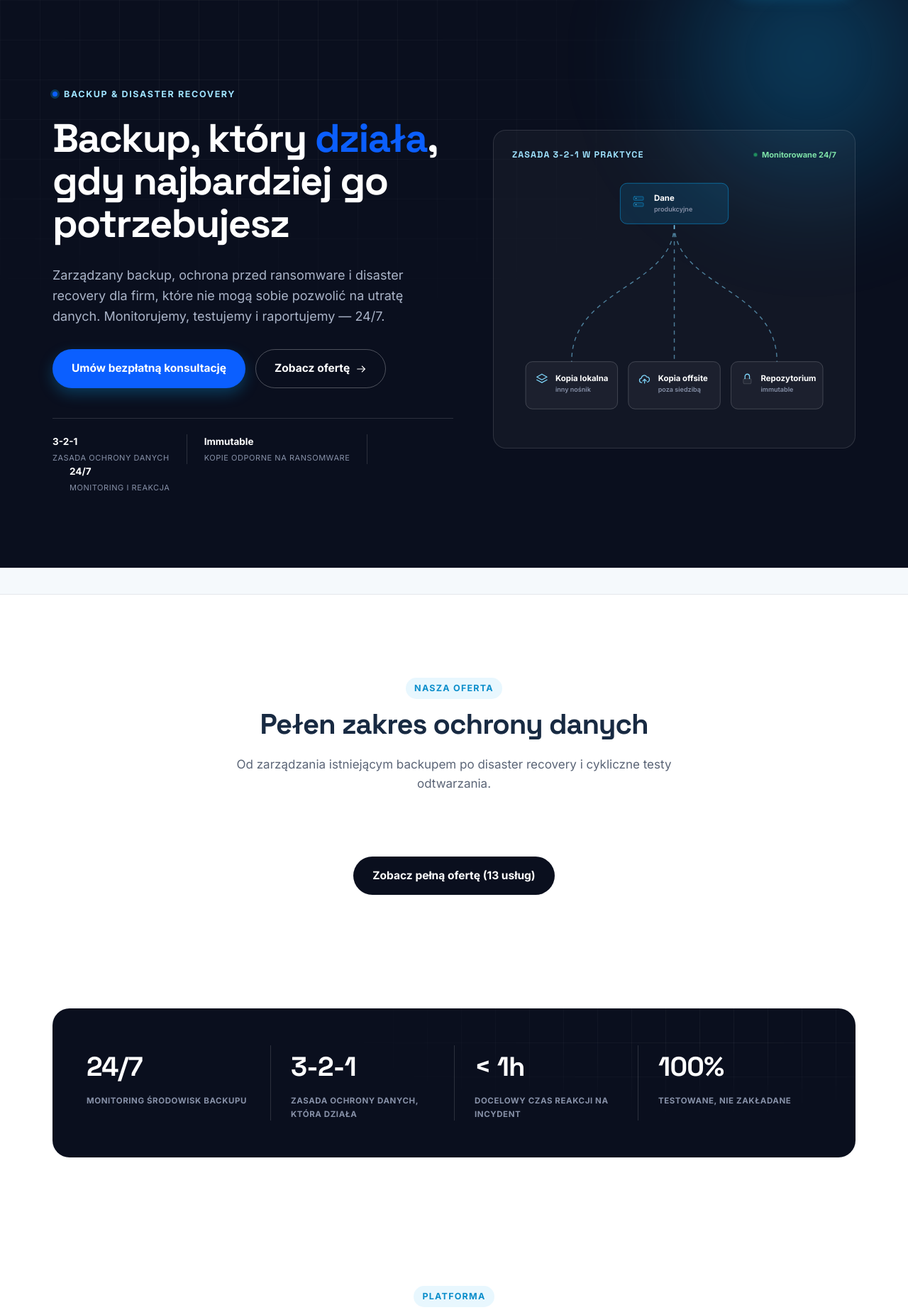
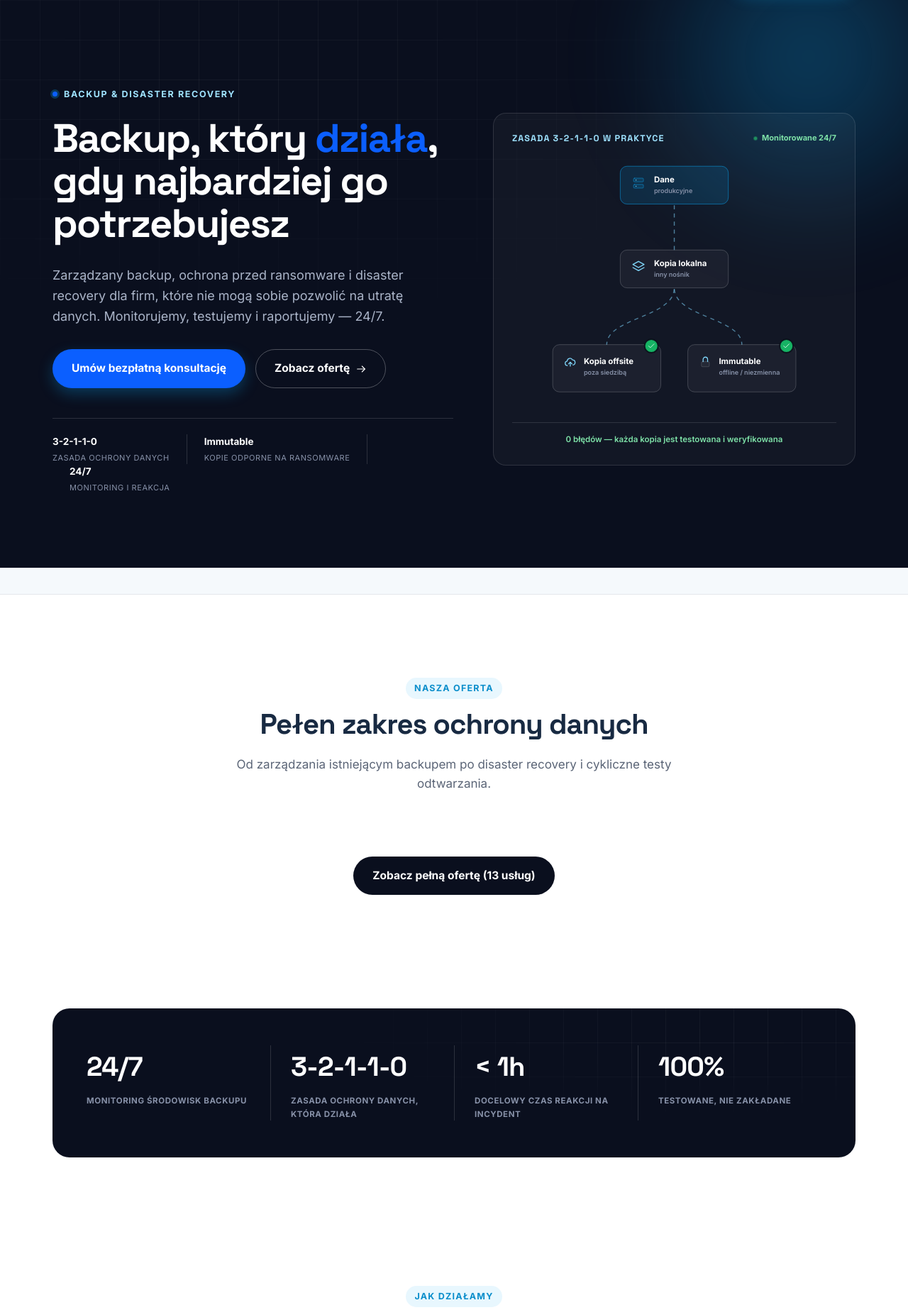
Before and after one commit to szczubix/SecureWare, a PHP site: page / in a window 1280 px wide. Shown: the part 77-1923 px from the top of the page at 71% size. Run offline with PHP 8.4, Linux system fonts and the light colour scheme; data that the repository does not hold is empty.

Commit message:
Rework hero diagram as sequential 3-2-1-1-0 flow; rename Platforma section; more motion in the rule section
- Every prominent '3-2-1' mention on the homepage (hero spec, diagram title,
  stats band, platform panel copy, rule section intro) now reads
  '3-2-1-1-0'. Left the dedicated blog article and two service descriptions
  that specifically narrate the classic rule's history alone, since they
  build their own point around it and there's already a full 3-2-1-1-0
  section on the page.
- Hero diagram is no longer a 3-way fan-out from production - it's now
  sequential like requested: Dane produkcyjne -> Kopia lokalna, then Kopia
  lokalna branches to Kopia offsite and Immutable, each with a small green
  verified badge, plus a '0 błędów' footer line under the diagram.
- Renamed the 'Platforma' section to 'Jak działamy' / 'Trzy filary pełnej
  ochrony danych' - SecureWare sells managed services, not a software
  platform, so calling it a platform was inaccurate framing.
- Added more motion to the 3-2-1-1-0 rule section: an icon badge per node,
  a small glowing packet animated along the connector line on a loop, and
  the expand/collapse switched from an abrupt display toggle to an animated
  max-height/opacity transition.

Verified locally: seeded DB + headless browser, diagram renders correctly
sequential with checkmarks, rule section expand/collapse animates smoothly,
no PHP warnings across all pages.

```diff
--- a/assets/css/site.css
+++ b/assets/css/site.css
@@ -162,6 +162,9 @@ h1, h2, h3, h4 { font-family: var(--sw-font-display); line-height: 1.12; margin:
 .sw-diagram .node text { fill: #fff; font-family: var(--sw-font); font-size: 12px; font-weight: 700; }
 .sw-diagram .node .sub { fill: #8791a8; font-size: 9.5px; font-weight: 600; }
 .sw-diagram .node .icon { color: #7fd6fb; }
+.sw-diagram .verified circle { fill: #16b364; stroke: rgba(10,15,25,.9); stroke-width: 2; }
+.sw-diagram .verified svg { color: #fff; }
+.sw-diagram-card__foot { margin-top: 14px; padding-top: 14px; border-top: 1px solid rgba(255,255,255,.12); text-align: center; font-size: 11.5px; font-weight: 600; color: #7ee2a8; }
 @keyframes swFlow { to { stroke-dashoffset: -24; } }
 
 /* ---- Ticker strip ---- */
@@ -250,19 +253,24 @@ h1, h2, h3, h4 { font-family: var(--sw-font-display); line-height: 1.12; margin:
 .sw-rule__line { display: block; width: 100%; height: 22px; margin-bottom: -4px; }
 .sw-rule__line .base { fill: none; stroke: var(--sw-border); stroke-width: 2; }
 .sw-rule__line .flow { fill: none; stroke: var(--sw-primary); stroke-width: 2; stroke-dasharray: 10 16; animation: swFlow 1.8s linear infinite; }
+.sw-rule__packet { position: absolute; top: 4px; left: 0; width: 9px; height: 9px; margin-left: -4.5px; border-radius: 50%; background: radial-gradient(circle, #fff, var(--sw-primary) 70%); box-shadow: 0 0 12px 3px rgba(11,165,239,.6); animation: swPacketMove 3.4s ease-in-out infinite; }
+@keyframes swPacketMove { 0% { left: 0%; opacity: 0; } 8% { opacity: 1; } 92% { opacity: 1; } 100% { left: 100%; opacity: 0; } }
 .sw-rule__row { display: grid; grid-template-columns: repeat(5, 1fr); gap: 16px; position: relative; z-index: 1; }
 .sw-rule__item { display: flex; flex-direction: column; }
-.sw-rule__node { display: flex; flex-direction: column; align-items: center; gap: 6px; background: #fff; border: 1px solid var(--sw-border); border-radius: 16px; padding: 22px 12px 18px; cursor: pointer; font-family: inherit; transition: border-color .2s ease, box-shadow .2s ease, transform .2s ease; }
+.sw-rule__node { display: flex; flex-direction: column; align-items: center; gap: 6px; background: #fff; border: 1px solid var(--sw-border); border-radius: 16px; padding: 20px 12px 18px; cursor: pointer; font-family: inherit; transition: border-color .2s ease, box-shadow .2s ease, transform .2s ease; }
 .sw-rule__node:hover { transform: translateY(-3px); box-shadow: 0 14px 30px -14px rgba(24,42,66,.2); }
 .sw-rule__node[aria-expanded="true"] { border-color: var(--sw-primary); box-shadow: 0 14px 30px -14px rgba(11,165,239,.35); }
-.sw-rule__node .num { font-family: var(--sw-font-display); font-size: 32px; font-weight: 700; color: var(--sw-primary); line-height: 1; }
+.sw-rule__node .icon-badge { width: 34px; height: 34px; border-radius: 10px; background: var(--sw-primary-tint); color: var(--sw-primary); display: flex; align-items: center; justify-content: center; margin-bottom: 2px; transition: background .25s ease, color .25s ease, transform .3s cubic-bezier(.34,1.56,.64,1); }
+.sw-rule__node:hover .icon-badge { transform: scale(1.1) rotate(-4deg); }
+.sw-rule__node[aria-expanded="true"] .icon-badge { background: var(--sw-primary); color: #fff; }
+.sw-rule__node .num { font-family: var(--sw-font-display); font-size: 30px; font-weight: 700; color: var(--sw-primary); line-height: 1; }
 .sw-rule__node .label { font-size: 12px; font-weight: 700; color: var(--sw-dark); text-align: center; }
 .sw-rule__node svg:last-child { color: var(--sw-muted); transition: transform .25s ease; }
 .sw-rule__node[aria-expanded="true"] svg:last-child { transform: rotate(180deg); color: var(--sw-primary); }
-.sw-rule__panel { display: none; margin-top: 10px; background: var(--sw-bg); border: 1px solid var(--sw-border); border-radius: 14px; padding: 16px; animation: swFadeUp .3s cubic-bezier(.16,.8,.24,1); }
-.sw-rule__panel.is-open { display: block; }
-.sw-rule__panel p { margin: 0; font-size: 13px; color: var(--sw-muted); }
-@media (max-width: 900px) { .sw-rule__row { grid-template-columns: repeat(2, 1fr); } .sw-rule__line { display: none; } }
+.sw-rule__panel { max-height: 0; margin-top: 0; opacity: 0; overflow: hidden; background: var(--sw-bg); border: 1px solid transparent; border-radius: 14px; transition: max-height .35s cubic-bezier(.16,.8,.24,1), opacity .3s ease, margin-top .35s ease, border-color .3s ease; }
+.sw-rule__panel.is-open { max-height: 260px; margin-top: 10px; opacity: 1; border-color: var(--sw-border); }
+.sw-rule__panel p { margin: 0; padding: 16px; font-size: 13px; color: var(--sw-muted); }
+@media (max-width: 900px) { .sw-rule__row { grid-template-columns: repeat(2, 1fr); } .sw-rule__line, .sw-rule__packet { display: none; } }
 @media (max-width: 540px) { .sw-rule__row { grid-template-columns: 1fr; } }
 
 /* ---- Why us: editorial numbered list (deliberately not another icon-circle grid) ---- */
--- a/views/site/home.php
+++ b/views/site/home.php
@@ -17,7 +17,7 @@ $teaser = array_slice($services, 0, 6);
                 <a href="/oferta" class="sw-btn sw-btn--ghost">Zobacz ofertę <?= Icons::svg('arrow-right', 16) ?></a>
             </div>
             <div class="sw-hero__specs sw-anim-in sw-delay-5">
-                <div><strong>3-2-1</strong><span>Zasada ochrony danych</span></div>
+                <div><strong>3-2-1-1-0</strong><span>Zasada ochrony danych</span></div>
                 <div><strong>Immutable</strong><span>Kopie odporne na ransomware</span></div>
                 <div><strong>24/7</strong><span>Monitoring i reakcja</span></div>
             </div>
@@ -25,42 +25,51 @@ $teaser = array_slice($services, 0, 6);
         <div class="sw-anim-in sw-delay-3">
             <div class="sw-diagram-card">
                 <div class="sw-diagram-card__head">
-                    <h3>Zasada 3-2-1 w praktyce</h3>
+                    <h3>Zasada 3-2-1-1-0 w praktyce</h3>
                     <span class="sw-diagram-card__live">Monitorowane 24/7</span>
                 </div>
                 <svg class="sw-diagram" viewBox="0 0 480 380" xmlns="http://www.w3.org/2000/svg">
-                    <path class="flow" d="M240,76 C240,170 88,170 88,280"/>
-                    <path class="flow" d="M240,76 L240,280"/>
-                    <path class="flow" d="M240,76 C240,170 392,170 392,280"/>
+                    <path class="flow" d="M240,72 L240,140"/>
+                    <path class="flow" d="M240,196 C240,240 140,240 140,280"/>
+                    <path class="flow" d="M240,196 C240,240 340,240 340,280"/>
 
                     <g class="node primary">
-                        <rect x="160" y="16" width="160" height="60" rx="10"/>
-                        <svg class="icon" x="176" y="32" width="22" height="22"><?= Icons::svg('server', 22) ?></svg>
-                        <text x="210" y="42">Dane</text>
-                        <text x="210" y="58" class="sub">produkcyjne</text>
+                        <rect x="160" y="16" width="160" height="56" rx="10"/>
+                        <svg class="icon" x="176" y="30" width="22" height="22"><?= Icons::svg('server', 22) ?></svg>
+                        <text x="210" y="40">Dane</text>
+                        <text x="210" y="56" class="sub">produkcyjne</text>
                     </g>
 
                     <g class="node">
-                        <rect x="20" y="280" width="136" height="70" rx="10"/>
-                        <svg class="icon" x="34" y="296" width="20" height="20"><?= Icons::svg('layers', 20) ?></svg>
-                        <text x="64" y="309">Kopia lokalna</text>
-                        <text x="64" y="325" class="sub">inny nośnik</text>
+                        <rect x="160" y="140" width="160" height="56" rx="10"/>
+                        <svg class="icon" x="176" y="154" width="22" height="22"><?= Icons::svg('layers', 22) ?></svg>
+                        <text x="210" y="164">Kopia lokalna</text>
+                        <text x="210" y="180" class="sub">inny nośnik</text>
                     </g>
 
                     <g class="node">
-                        <rect x="172" y="280" width="136" height="70" rx="10"/>
-                        <svg class="icon" x="186" y="296" width="20" height="20"><?= Icons::svg('cloud-upload', 20) ?></svg>
-                        <text x="216" y="309">Kopia offsite</text>
-                        <text x="216" y="325" class="sub">poza siedzibą</text>
+                        <rect x="60" y="280" width="160" height="70" rx="10"/>
+                        <svg class="icon" x="76" y="296" width="20" height="20"><?= Icons::svg('cloud-upload', 20) ?></svg>
+                        <text x="106" y="309">Kopia offsite</text>
+                        <text x="106" y="325" class="sub">poza siedzibą</text>
+                        <g class="verified" transform="translate(206,282)">
+                            <circle r="10"/>
+                            <svg x="-6" y="-6" width="12" height="12"><?= Icons::svg('check', 12) ?></svg>
+                        </g>
                     </g>
 
                     <g class="node">
-                        <rect x="324" y="280" width="136" height="70" rx="10"/>
-                        <svg class="icon" x="338" y="296" width="20" height="20"><?= Icons::svg('lock', 20) ?></svg>
-                        <text x="368" y="309">Repozytorium</text>
-                        <text x="368" y="325" class="sub">immutable</text>
+                        <rect x="260" y="280" width="160" height="70" rx="10"/>
+                        <svg class="icon" x="276" y="296" width="20" height="20"><?= Icons::svg('lock', 20) ?></svg>
+                        <text x="306" y="309">Immutable</text>
+                        <text x="306" y="325" class="sub">offline / niezmienna</text>
+                        <g class="verified" transform="translate(406,282)">
+                            <circle r="10"/>
+                            <svg x="-6" y="-6" width="12" height="12"><?= Icons::svg('check', 12) ?></svg>
+                        </g>
                     </g>
                 </svg>
+                <div class="sw-diagram-card__foot">0 błędów — każda kopia jest testowana i weryfikowana</div>
             </div>
         </div>
     </div>
@@ -102,7 +111,7 @@ $teaser = array_slice($services, 0, 6);
         <div class="sw-stats-band reveal">
             <div class="sw-stats reveal-stagger reveal-stagger--pop">
                 <div><strong>24/7</strong><span>Monitoring środowisk backupu</span></div>
-                <div><strong>3-2-1</strong><span>Zasada ochrony danych, która działa</span></div>
+                <div><strong>3-2-1-1-0</strong><span>Zasada ochrony danych, która działa</span></div>
                 <div><strong>&lt; 1h</strong><span>Docelowy czas reakcji na incydent</span></div>
                 <div><strong>100%</strong><span>Testowane, nie zakładane</span></div>
             </div>
@@ -113,15 +122,15 @@ $teaser = array_slice($services, 0, 6);
 <section class="sw-section">
     <div class="sw-wrap">
         <div class="sw-section-head reveal">
-            <h5>Platforma</h5>
-            <h2>Jedna platforma, pełna ochrona danych</h2>
-            <p>Trzy filary, na których opieramy każde wdrożenie — od pierwszej kopii po pełne disaster recovery.</p>
+            <h5>Jak działamy</h5>
+            <h2>Trzy filary pełnej ochrony danych</h2>
+            <p>Backup, disaster recovery i monitoring — na tym opieramy każde wdrożenie, od pierwszej kopii po pełne disaster recovery.</p>
         </div>
         <div class="sw-platform reveal">
             <div class="sw-platform__tabs" role="tablist">
                 <button type="button" class="sw-platform__tab is-active" data-tab="backup" role="tab" aria-selected="true">
                     <span class="icon"><?= Icons::svg('cloud-upload', 20) ?></span>
-                    <span><strong>Backup i ochrona</strong><small>Kopie niezmienne, zgodne z 3-2-1</small></span>
+                    <span><strong>Backup i ochrona</strong><small>Kopie niezmienne, zgodne z 3-2-1-1-0</small></span>
                 </button>
                 <button type="button" class="sw-platform__tab" data-tab="dr" role="tab" aria-selected="false">
                     <span class="icon"><?= Icons::svg('life-buoy', 20) ?></span>
@@ -135,7 +144,7 @@ $teaser = array_slice($services, 0, 6);
             <div class="sw-platform__panels">
                 <div class="sw-platform__panel is-active" data-panel="backup">
                     <h3>Backup, który przetrwa atak</h3>
-                    <p>Kopie w repozytorium niezmiennym (immutable), zgodne z zasadą 3-2-1 - dane pozostają odzyskiwalne nawet po przejęciu konta administratora.</p>
+                    <p>Kopie w repozytorium niezmiennym (immutable), zgodne z zasadą 3-2-1-1-0 - dane pozostają odzyskiwalne nawet po przejęciu konta administratora.</p>
                     <ul>
                         <li><?= Icons::svg('check', 14) ?> Codzienne, automatyczne kopie bez ingerencji Twojego zespołu IT</li>
                         <li><?= Icons::svg('check', 14) ?> Wsparcie dla narzędzi, które już masz (np. Veeam, Proxmox Backup Server)</li>
@@ -170,16 +179,18 @@ $teaser = array_slice($services, 0, 6);
         <div class="sw-section-head reveal">
             <h5>Standard branżowy</h5>
             <h2>Zasada 3-2-1-1-0</h2>
-            <p>Rozszerzenie klasycznej zasady 3-2-1 o ochronę przed ransomware i obowiązek regularnej weryfikacji kopii. Kliknij element, żeby zobaczyć szczegóły.</p>
+            <p>Rozszerzenie klasycznej zasady 3-2-1 do 3-2-1-1-0, o ochronę przed ransomware i obowiązek regularnej weryfikacji kopii. Kliknij element, żeby zobaczyć szczegóły.</p>
         </div>
         <div class="sw-rule reveal">
             <svg class="sw-rule__line" viewBox="0 0 1000 24" preserveAspectRatio="none" aria-hidden="true">
                 <path class="base" d="M0,12 H1000"/>
                 <path class="flow" d="M0,12 H1000"/>
             </svg>
-            <div class="sw-rule__row">
+            <span class="sw-rule__packet" aria-hidden="true"></span>
+            <div class="sw-rule__row reveal-stagger">
                 <div class="sw-rule__item">
                     <button type="button" class="sw-rule__node" aria-expanded="false">
+                        <span class="icon-badge"><?= Icons::svg('layers', 18) ?></span>
                         <span class="num">3</span>
                         <span class="label">Kopie danych</span>
                         <?= Icons::svg('chevron-down', 14) ?>
@@ -190,6 +201,7 @@ $teaser = array_slice($services, 0, 6);
                 </div>
                 <div class="sw-rule__item">
                     <button type="button" class="sw-rule__node" aria-expanded="false">
+                        <span class="icon-badge"><?= Icons::svg('server', 18) ?></span>
                         <span class="num">2</span>
                         <span class="label">Rodzaje nośników</span>
                         <?= Icons::svg('chevron-down', 14) ?>
@@ -200,6 +212,7 @@ $teaser = array_slice($services, 0, 6);
                 </div>
                 <div class="sw-rule__item">
                     <button type="button" class="sw-rule__node" aria-expanded="false">
+                        <span class="icon-badge"><?= Icons::svg('cloud-upload', 18) ?></span>
                         <span class="num">1</span>
                         <span class="label">Kopia offsite</span>
                         <?= Icons::svg('chevron-down', 14) ?>
@@ -210,6 +223,7 @@ $teaser = array_slice($services, 0, 6);
                 </div>
                 <div class="sw-rule__item">
                     <button type="button" class="sw-rule__node" aria-expanded="false">
+                        <span class="icon-badge"><?= Icons::svg('lock', 18) ?></span>
                         <span class="num">1</span>
                         <span class="label">Offline / immutable</span>
                         <?= Icons::svg('chevron-down', 14) ?>
@@ -220,6 +234,7 @@ $teaser = array_slice($services, 0, 6);
                 </div>
                 <div class="sw-rule__item">
                     <button type="button" class="sw-rule__node" aria-expanded="false">
+                        <span class="icon-badge"><?= Icons::svg('shield-check', 18) ?></span>
                         <span class="num">0</span>
                         <span class="label">Błędów w kopiach</span>
                         <?= Icons::svg('chevron-down', 14) ?>
```
